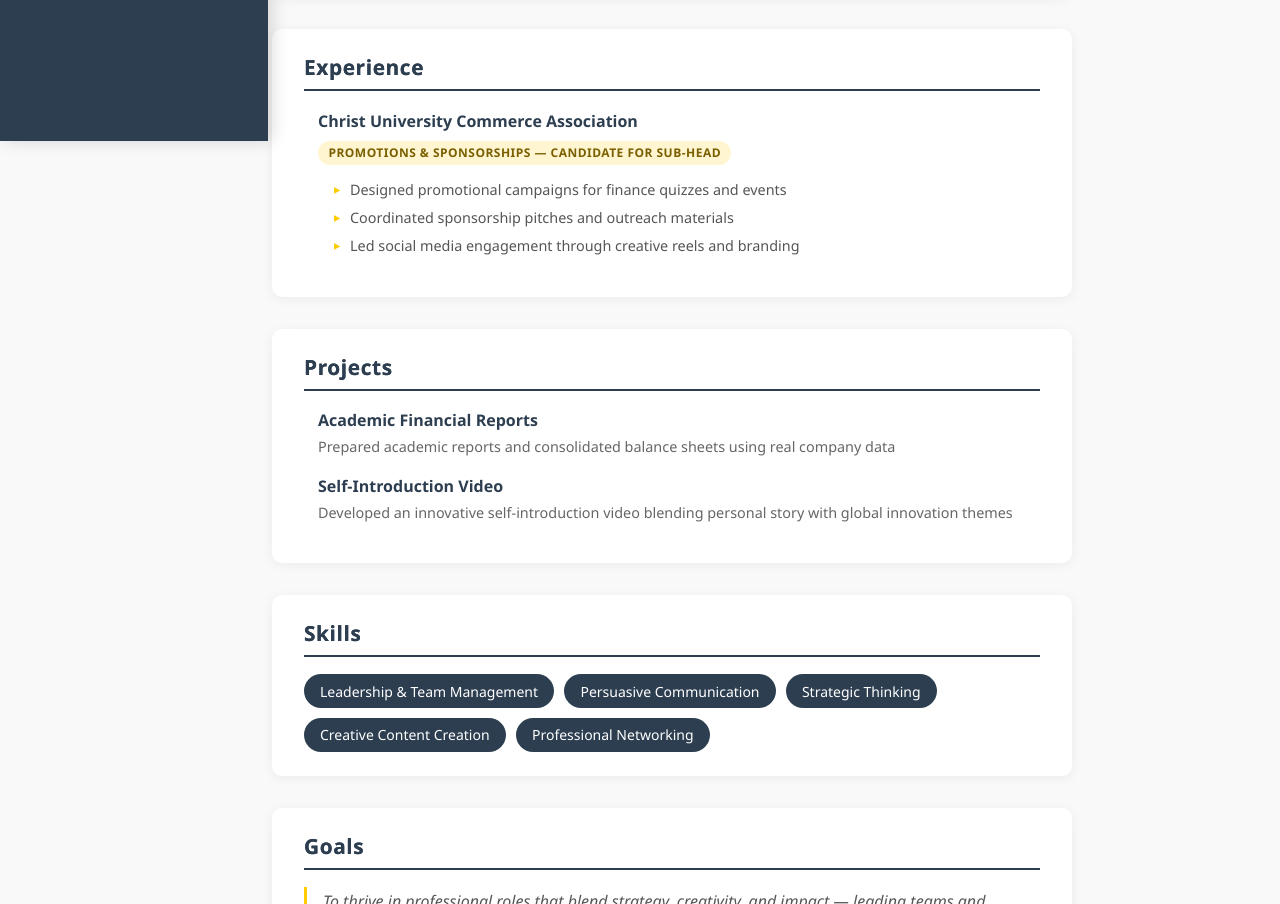
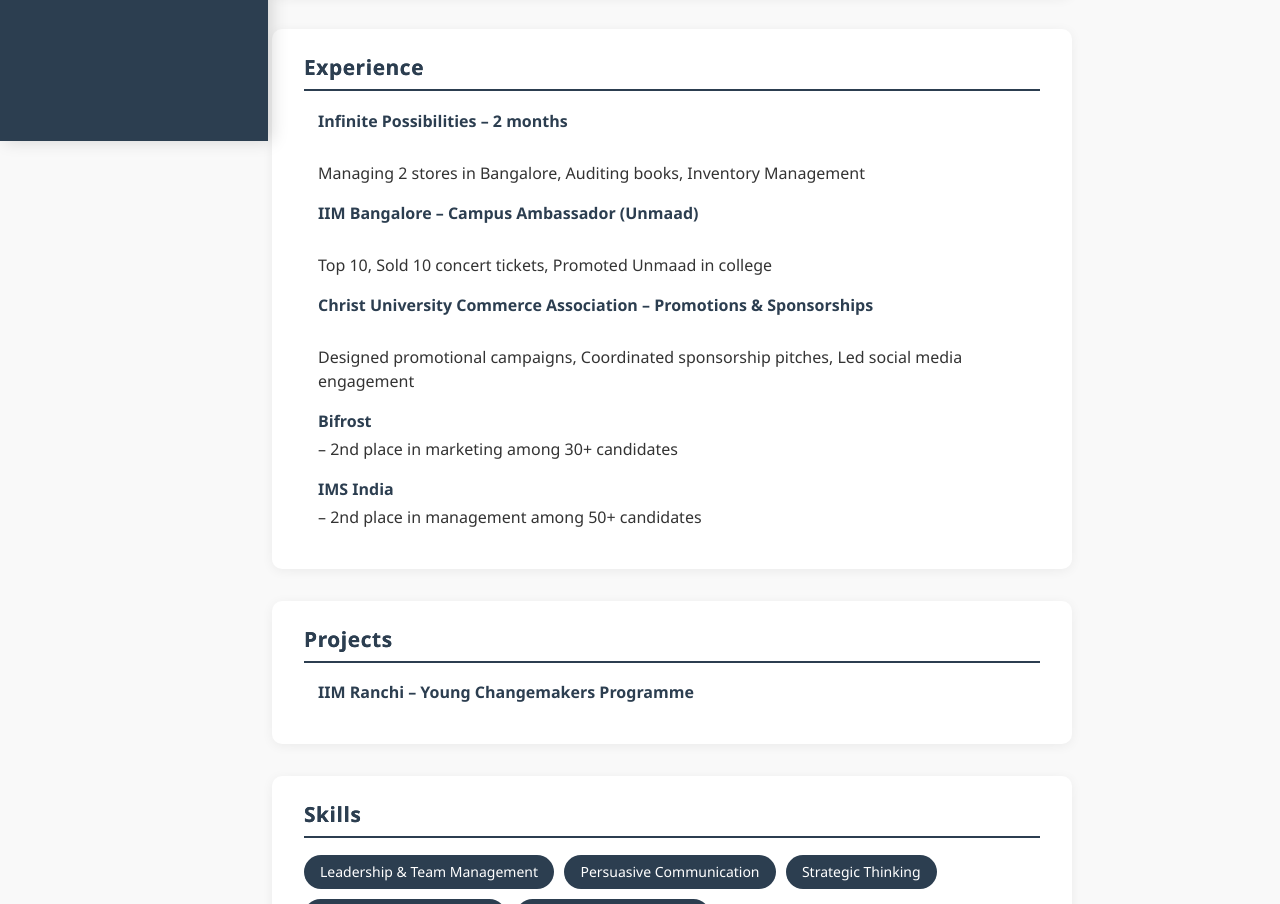
Before and after one commit to avniahuja2007-cloud/Avni-Resume, a plain HTML site: page index.html in a window 1280 px wide. Shown: the part 707-1611 px from the top of the page. Drawn offline with Linux system fonts and the light colour scheme; a web font is replaced by a local one.

Commit message:
Update experience and projects sections in index.html

```diff
--- a/index.html
+++ b/index.html
@@ -60,30 +60,24 @@
     <section id="experience">
         <h2>Experience</h2>
         <ul>
-        <li>
-          <strong>Christ University Commerce Association</strong>
-          <span class="tag accent">Promotions &amp; Sponsorships — Candidate for Sub-Head</span>
-          <ul class="nested">
-            <li>Designed promotional campaigns for finance quizzes and events</li>
-            <li>Coordinated sponsorship pitches and outreach materials</li>
-            <li>Led social media engagement through creative reels and branding</li>
-          </ul>
+          <li><strong>Infinite Possibilities – 2 months</strong><br>
+            Managing 2 stores in Bangalore, Auditing books, Inventory Management
           </li>
+          <li><strong>IIM Bangalore – Campus Ambassador (Unmaad)</strong><br>
+            Top 10, Sold 10 concert tickets, Promoted Unmaad in college
+          </li>
+          <li><strong>Christ University Commerce Association – Promotions & Sponsorships</strong><br>
+            Designed promotional campaigns, Coordinated sponsorship pitches, Led social media engagement
+          </li>
+          <li><strong>Bifrost</strong> – 2nd place in marketing among 30+ candidates</li>
+          <li><strong>IMS India</strong> – 2nd place in management among 50+ candidates</li>
         </ul>
       </section>
 
-    <!-- PROJECTS -->
       <section id="projects">
         <h2>Projects</h2>
         <ul>
-        <li>
-          <strong>Academic Financial Reports</strong>
-          <p>Prepared academic reports and consolidated balance sheets using real company data</p>
-        </li>
-        <li>
-          <strong>Self-Introduction Video</strong>
-          <p>Developed an innovative self-introduction video blending personal story with global innovation themes</p>
-        </li>
+          <li><strong>IIM Ranchi – Young Changemakers Programme</strong></li>
         </ul>
       </section>
 
```
Lines whose indentation alone changed are shown as unchanged.
